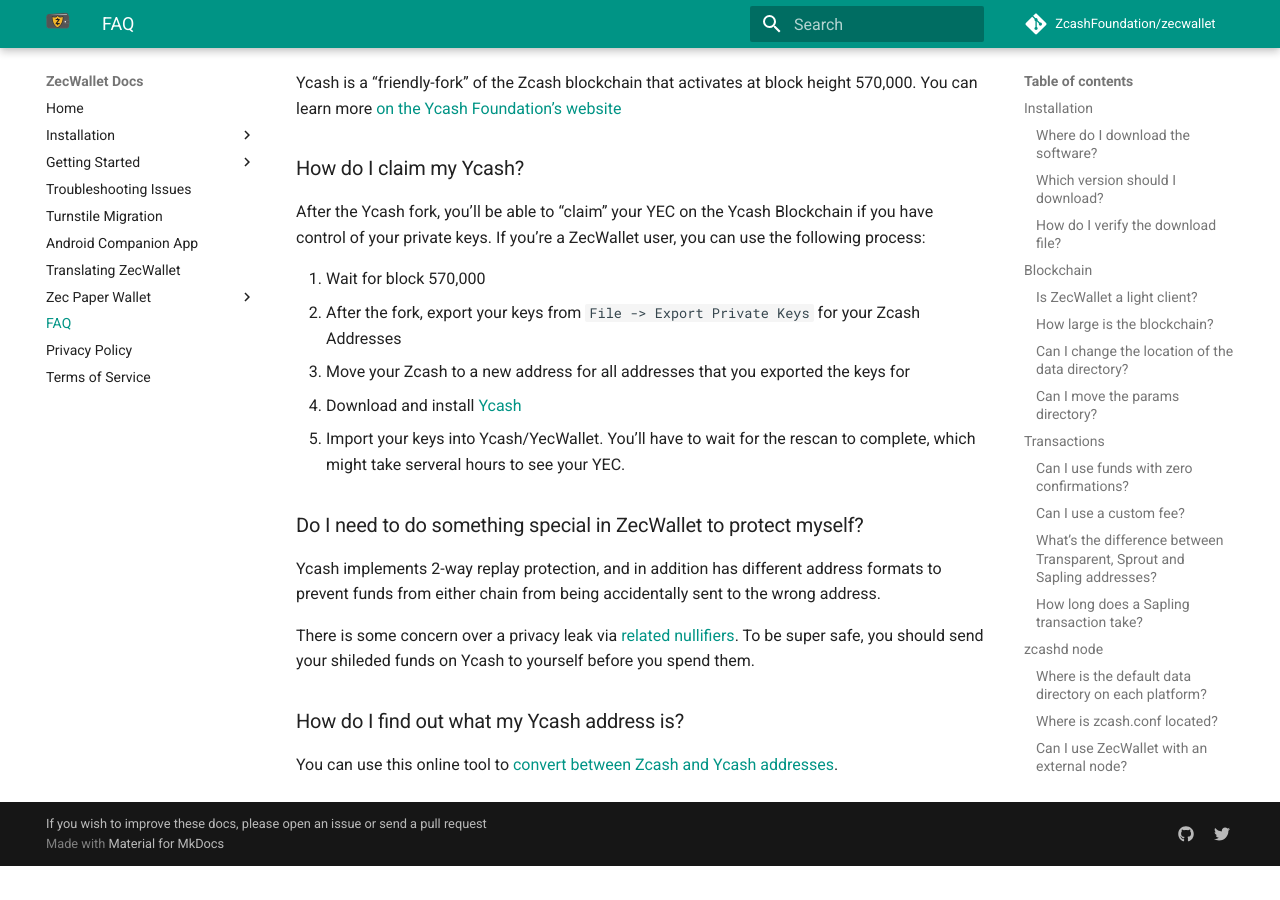
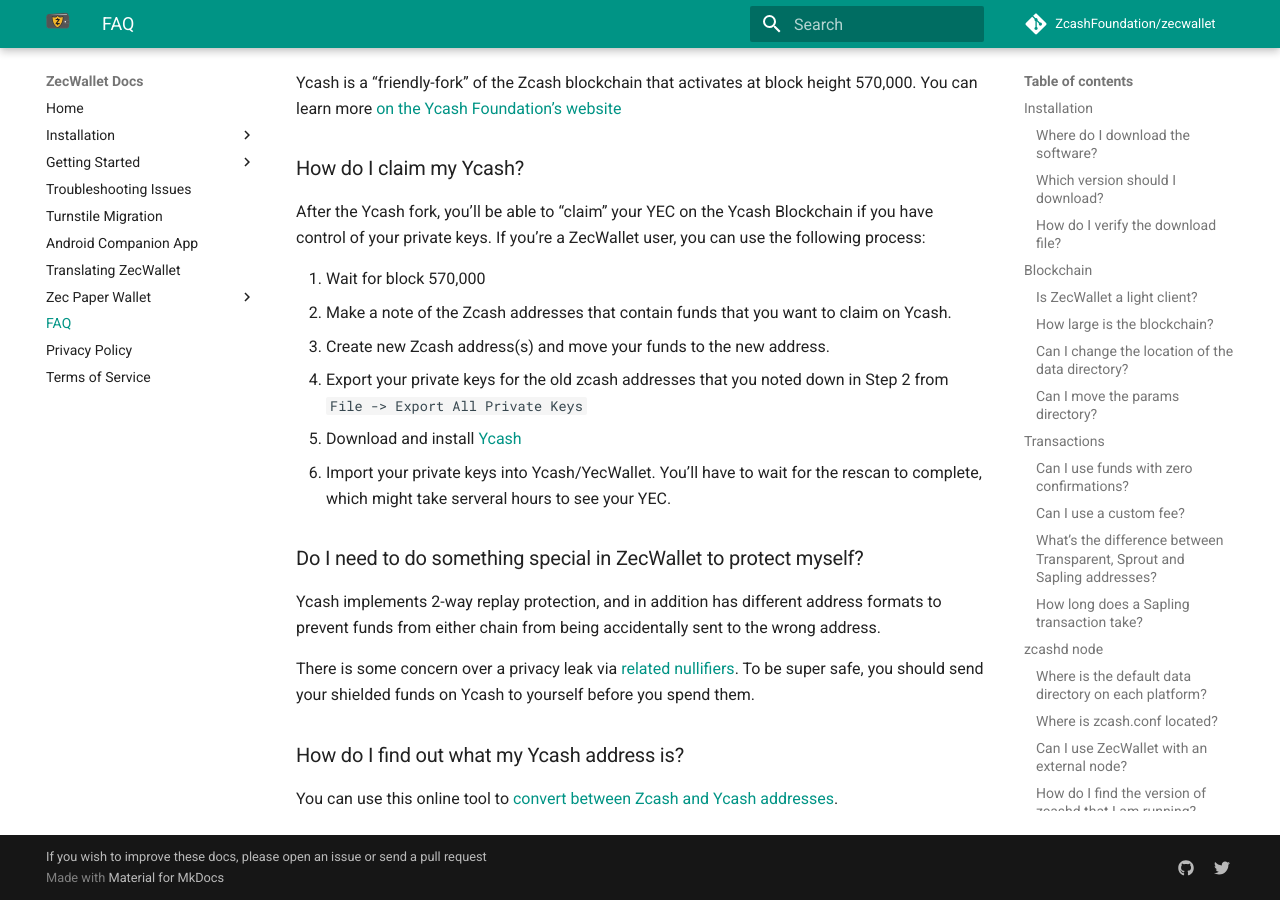
Before and after one commit to adityapk00/zqw-docs, an MkDocs documentation site: the page built from docs/faq.md, in a window 1280 px wide and 900 px high, scrolled down 8512 px. Built offline with MkDocs 1.6.1 and Material for MkDocs 9.7.7, drawn with Linux system fonts in a browser that asks for light colours; comment, search, counter and statistics services are not loaded; before the commit the page ends 9378 px from its top, so only the background shows below that.

Commit message:
Update Ycash FAQ

```diff
--- a/docs/faq.md
+++ b/docs/faq.md
@@ -211,15 +211,16 @@
 After the Ycash fork, you'll be able to "claim" your YEC on the Ycash Blockchain if you have control of your private keys. If you're a ZecWallet user, you can use the following process:
 
 1. Wait for block 570,000
-2. After the fork, export your keys from `File -> Export Private Keys` for your Zcash Addresses
-3. Move your Zcash to a new address for all addresses that you exported the keys for
-4. Download and install [Ycash](https://www.ycash.xyz/download/)
-5. Import your keys into Ycash/YecWallet. You'll have to wait for the rescan to complete, which might take serveral hours to see your YEC.
+2. Make a note of the Zcash addresses that contain funds that you want to claim on Ycash.
+3. Create new Zcash address(s) and move your funds to the new address.
+4. Export your private keys for the old zcash addresses that you noted down in Step 2 from `File -> Export All Private Keys`
+5. Download and install [Ycash](https://www.ycash.xyz/download/)
+6. Import your private keys into Ycash/YecWallet. You'll have to wait for the rescan to complete, which might take serveral hours to see your YEC.
 
 ### Do I need to do something special in ZecWallet to protect myself?
 Ycash implements 2-way replay protection, and in addition has different address formats to prevent funds from either chain from being accidentally sent to the wrong address.
 
-There is some concern over a privacy leak via [related nullifiers](https://github.com/zcash/zcash/issues/4007). To be super safe, you should send your shileded funds on Ycash to yourself before you spend them.
+There is some concern over a privacy leak via [related nullifiers](https://github.com/zcash/zcash/issues/4007). To be super safe, you should send your shielded funds on Ycash to yourself before you spend them.
 
 ### How do I find out what my Ycash address is?
 You can use this online tool to [convert between Zcash and Ycash addresses](https://addressconverter.zecwallet.co).
```
Also changed, not shown: docs/paper-cli.md (+14 -0 lines), docs/paper.md (+1 -0 lines).
